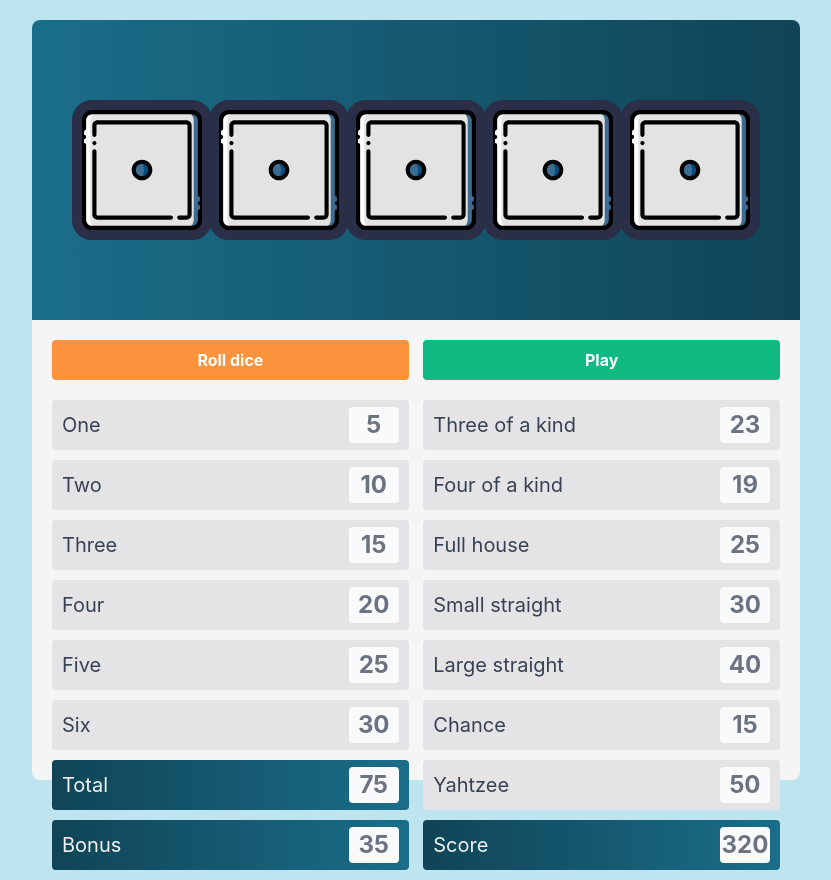
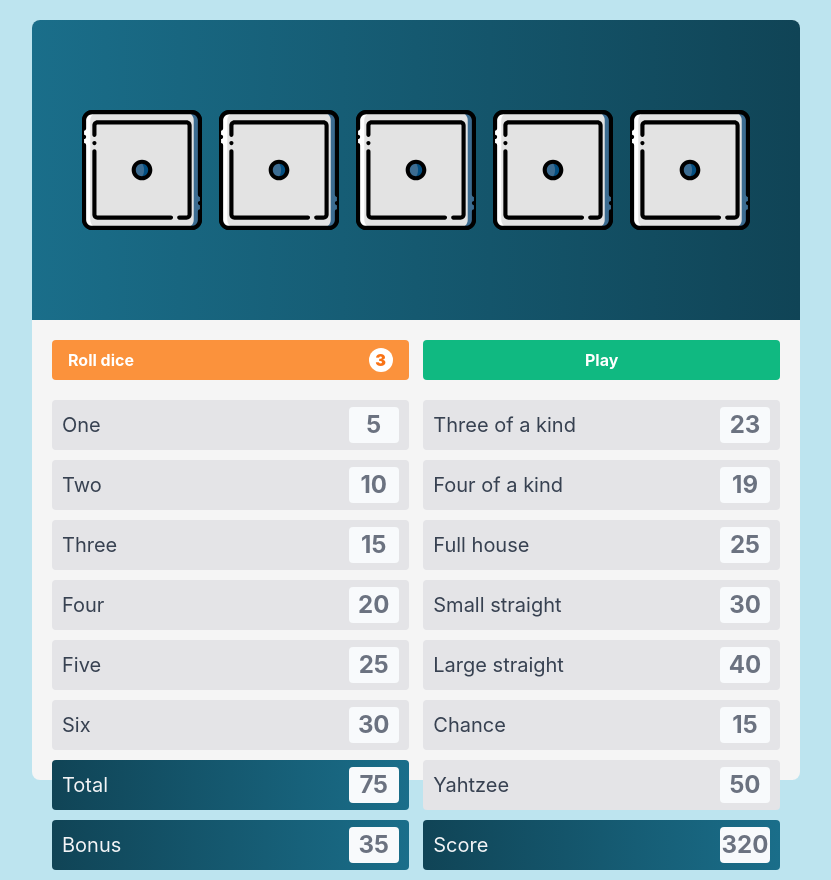
Before and after one commit to Stef-Lev/next-yahtzee, a Next.js app: page / in a window 1280 px wide. Shown: the whole page, without its empty margins (224-1055 px from the left). Built offline with nearby package versions, Linux system fonts and the light colour scheme.

Commit message:
fix dice styles, add selected functionality, add rolls left to button

```diff
--- a/components/Dice.tsx
+++ /dev/null
@@ -1,25 +0,0 @@
-const Dice = ({ nameN, nameS }: { nameN: number; nameS: string }) => {
-  function handleClick(e) {
-    if (e.currentTarget.classList.contains("selected")) {
-      e.currentTarget.classList.remove("selected");
-    } else {
-      e.currentTarget.classList.add("selected");
-    }
-    console.log(e.currentTarget.classList);
-  }
-
-  return (
-    <div className="outline" onClick={handleClick}>
-      <div id={`dice${nameN}`} className={`dice dice-${nameS}`}>
-        <div id={`dice-${nameS}-side-one`} className="side one"></div>
-        <div id={`dice-${nameS}-side-two`} className="side two"></div>
-        <div id={`dice-${nameS}-side-three`} className="side three"></div>
-        <div id={`dice-${nameS}-side-four`} className="side four"></div>
-        <div id={`dice-${nameS}-side-five`} className="side five"></div>
-        <div id={`dice-${nameS}-side-six`} className="side six"></div>
-      </div>
-    </div>
-  );
-};
-
-export default Dice;
--- /dev/null
+++ b/components/Die.tsx
@@ -0,0 +1,38 @@
+const Die = ({
+  nameN,
+  nameS,
+  selected,
+  onClick,
+}: {
+  nameN: number;
+  nameS: string;
+  selected: boolean;
+  onClick: (nameN: number) => void;
+}) => {
+  // function handleClick(e) {
+  //   if (e.currentTarget.classList.contains("selected")) {
+  //     e.currentTarget.classList.remove("selected");
+  //   } else {
+  //     e.currentTarget.classList.add("selected");
+  //   }
+  //   console.log(e.currentTarget.classList);
+  // }
+
+  return (
+    <div
+      className={`outline ${selected && "selected"} hover:cursor-pointer`}
+      onClick={() => onClick(nameN)}
+    >
+      <div id={`dice${nameN}`} className={`dice dice-${nameS}`}>
+        <div id={`dice-${nameS}-side-one`} className="side one"></div>
+        <div id={`dice-${nameS}-side-two`} className="side two"></div>
+        <div id={`dice-${nameS}-side-three`} className="side three"></div>
+        <div id={`dice-${nameS}-side-four`} className="side four"></div>
+        <div id={`dice-${nameS}-side-five`} className="side five"></div>
+        <div id={`dice-${nameS}-side-six`} className="side six"></div>
+      </div>
+    </div>
+  );
+};
+
+export default Die;
--- a/pages/index.tsx
+++ b/pages/index.tsx
@@ -1,27 +1,46 @@
-import React from "react";
-import Dice from "../components/Dice";
+import React, { useState } from "react";
+import Die from "../components/Die";
 import ScoreTable from "../components/ScoreTable";
 
 function App() {
-  const diceNames = [
+  const [dice, setDice] = useState([
     { number: 1, string: "one", selected: false },
     { number: 2, string: "two", selected: false },
     { number: 3, string: "three", selected: false },
     { number: 4, string: "four", selected: false },
     { number: 5, string: "five", selected: false },
-  ];
+  ]);
+
+  const [rollsLeft, setRollsLeft] = useState(3);
+
+  function toggleSelected(number: number) {
+    if (rollsLeft) {
+      const newDice = dice.map((die) => {
+        if (die.number === number) {
+          return { ...die, selected: !die.selected };
+        }
+        return die;
+      });
+      setDice(newDice);
+    }
+  }
 
   function rollDice() {
-    for (let k = 1; k <= diceNames.length; k++) {
-      let dice = document.getElementById(`dice${k}`);
-      let diceRoll = Math.floor(Math.random() * 5 + 1);
-      console.log(`dice: ${k} - roll: ${diceRoll}`);
-      for (let i = 1; i <= 5; i++) {
-        dice?.classList.remove("show-" + i);
-        if (diceRoll === i) {
-          dice?.classList.add("show-" + i);
+    if (rollsLeft) {
+      for (let k = 1; k <= dice.length; k++) {
+        if (!dice[k - 1].selected) {
+          let die = document.getElementById(`dice${k}`);
+          let diceRoll = Math.floor(Math.random() * 5 + 1);
+          console.log(`dice: ${k} - roll: ${diceRoll}`);
+          for (let i = 1; i <= 5; i++) {
+            die?.classList.remove("show-" + i);
+            if (diceRoll === i) {
+              die?.classList.add("show-" + i);
+            }
+          }
         }
       }
+      setRollsLeft((prevRolls) => prevRolls - 1);
     }
   }
 
@@ -37,9 +56,14 @@
         <div className="lg:rounded-t-lg bg-gradient-to-r from-teal-blue to-teal-dark xs:p-[12px] md:p-[20px] lg:p-[50px]">
           <div className="flex justify-center items-center my-10">
             <div className="container flex justify-between">
-              {diceNames.map((dice) => (
-                <div key={dice.number} className="dice-container">
-                  <Dice nameN={dice.number} nameS={dice.string} />
+              {dice.map((die) => (
+                <div key={die.number} className="dice-container">
+                  <Die
+                    nameN={die.number}
+                    nameS={die.string}
+                    selected={die.selected}
+                    onClick={toggleSelected}
+                  />
                 </div>
               ))}
             </div>
@@ -48,9 +72,15 @@
         <div className="roll-button m-5 w-100% flex justify-between">
           <button
             onClick={rollDice}
-            className="bg-orange-400 hover:bg-orange-500 text-white font-bold py-2 px-4 rounded w-[49%]"
+            className="bg-orange-400 hover:bg-orange-500 text-white font-bold py-2 px-4 rounded w-[49%] disabled:opacity-[0.3]"
+            disabled={!rollsLeft}
           >
-            Roll dice
+            <span className="flex justify-between">
+              <span>Roll dice</span>
+              <span className="bg-white w-[24px] h-[24px] rounded-full text-orange-500 font-[900] ">
+                {rollsLeft}
+              </span>
+            </span>
           </button>
           <button
             onClick={() => console.log("Played")}
--- a/styles/globals.css
+++ b/styles/globals.css
@@ -133,13 +133,11 @@
 }
 
 .outline {
-  outline: 10px solid rgb(42, 46, 70);
-  background-color: rgb(42, 46, 70);
+  outline: 7px solid transparent;
   border-radius: 10px;
 }
 .outline.selected {
-  outline: 10px solid red;
-  background-color: red;
+  outline: 7px solid #fb923c;
 }
 
 @tailwind base;
```
